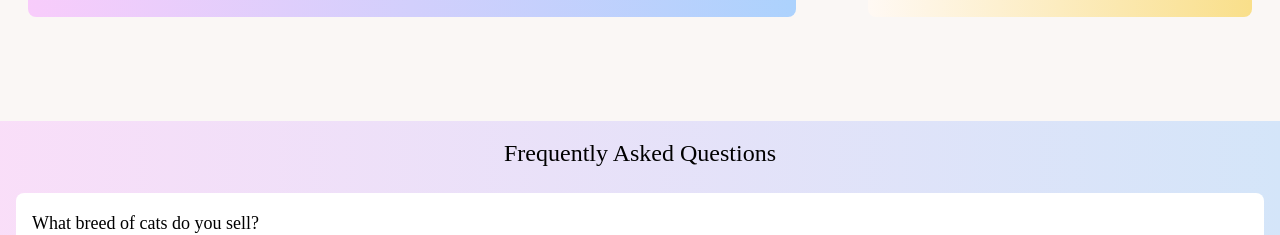
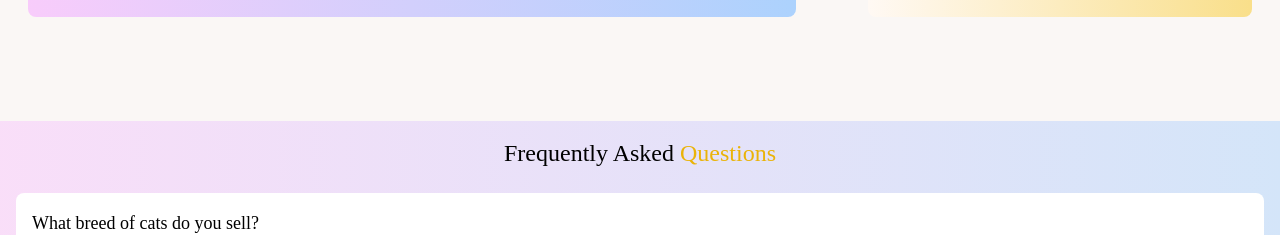
Before and after one commit to Tanna62/MeowMart, a plain HTML site: page index.html in a window 1280 px wide. Shown: the part 3260-3495 px from the top of the page. Drawn offline with nearby package versions, Linux system fonts and the light colour scheme; a web font is replaced by a local one.

Commit message:
Another touch-up commit

```diff
--- a/index.html
+++ b/index.html
@@ -475,7 +475,7 @@
              <div class=" bg-gradient-to-r  from-[#f8ccfb94] to-[#acd2fd7c] max-w-screen-xl md:my-20  mx-auto box-border my-10  ">
 
               <section class="mb-30 mx-auto p-4">
-                <h2 class="text-2xl font-medium text-center mb-6 font-adlam text-black">Frequently Asked Questions</h2>
+                <h2 class="text-2xl font-medium text-center mb-6 font-adlam text-black">Frequently Asked <span class="text-yellow-500">Questions</span></h2>
 
                 <!-- Question 1 -->
                 <div class="collapse bg-base-200 rounded-lg mb-3 font-adlam bg-white">
```
